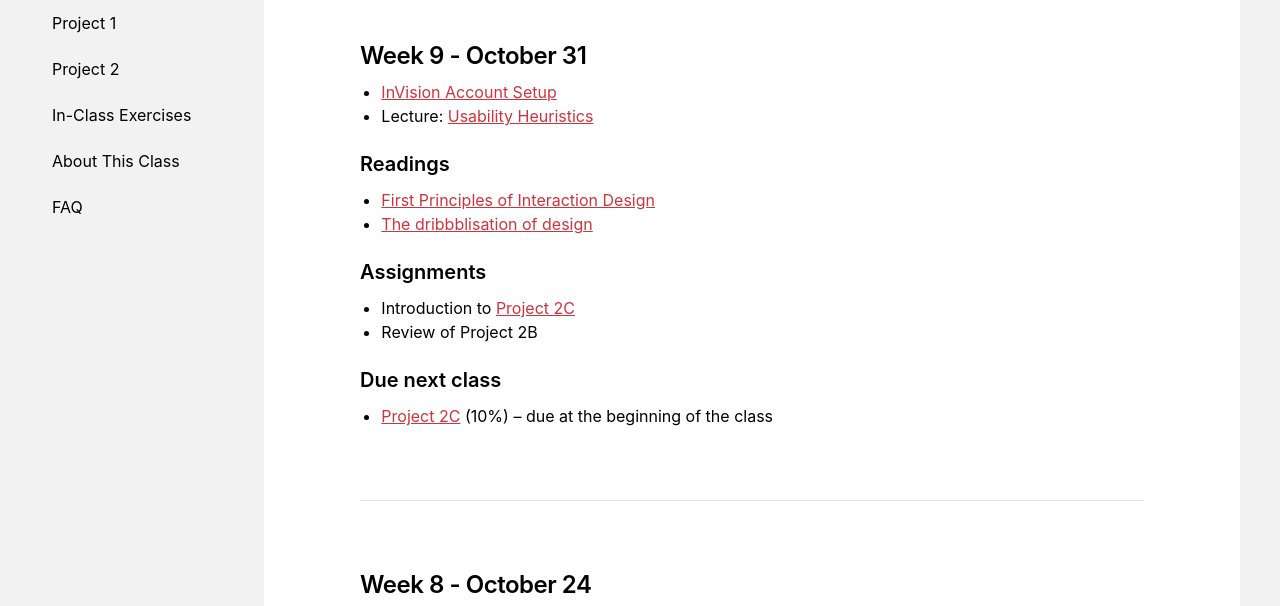
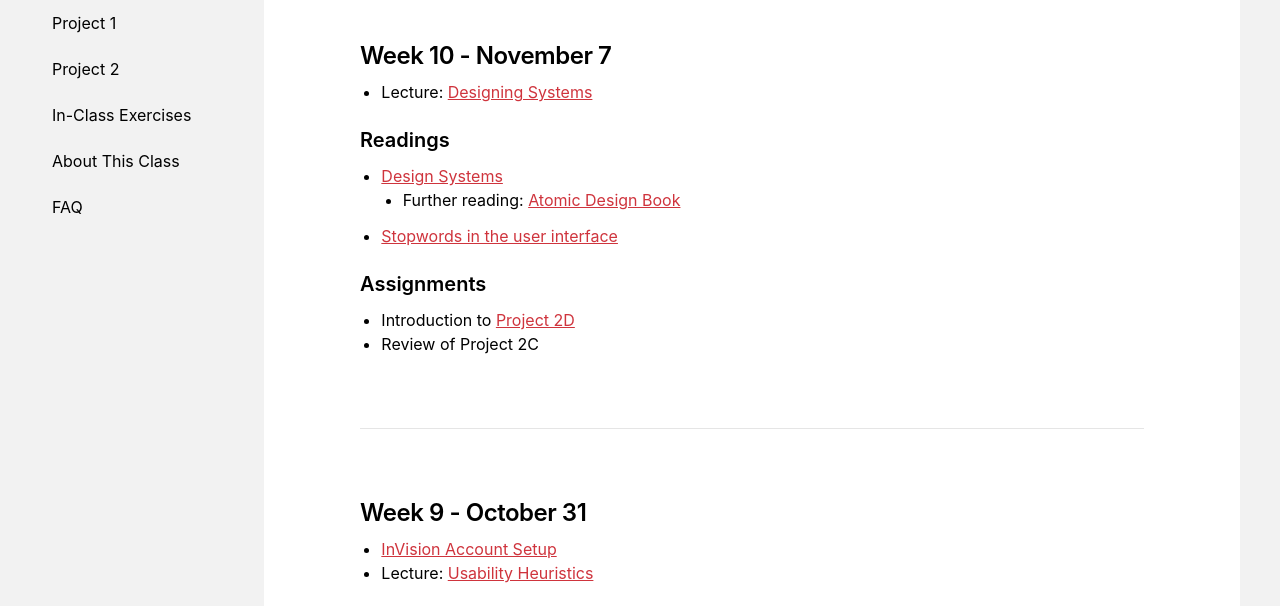
Before and after one commit to yorkdesign/YSDN2005-F19, a plain HTML site: page index.html in a window 1280 px wide. Shown: the part 172-778 px from the top of the page. Drawn offline with Linux system fonts and the light colour scheme.

Commit message:
Added week 10 materials

```diff
--- a/index.html
+++ b/index.html
@@ -29,7 +29,25 @@
 			</header>
 			<main class="c-main-content">
 				<div class="o-box">	<h1>Processes and Workflows: Visual Interaction Design</h1>
-	<h2 id="week-9-october-31">Week 9 - October 31</h2>
+	<h2 id="week-10-november-7">Week 10 - November 7</h2>
+<ul>
+<li>Lecture: <a href="assets/lectures/Designing-Systems.pdf">Designing Systems</a></li>
+</ul>
+<h3 id="readings">Readings</h3>
+<ul>
+<li><a href="https://24ways.org/2012/design-systems/">Design Systems</a><ul>
+<li>Further reading: <a href="http://atomicdesign.bradfrost.com/table-of-contents/">Atomic Design Book</a></li>
+</ul>
+</li>
+<li><a href="https://uxplanet.org/stopwords-in-the-user-interface-ce5268d0530">Stopwords in the user interface</a></li>
+</ul>
+<h3 id="assignments">Assignments</h3>
+<ul>
+<li>Introduction to <a href="projects/project-2/#project-2d">Project 2D</a></li>
+<li>Review of Project 2C</li>
+</ul>
+<hr>
+<h2 id="week-9-october-31">Week 9 - October 31</h2>
 <ul>
 <li><a href="projects/project-2/#invision-account-setup">InVision Account Setup</a></li>
 <li>Lecture: <a href="assets/lectures/Usability-Heuristics.pdf">Usability Heuristics</a></li>
```
Also changed, not shown: projects/project-2/index.html (+13 -1 lines), 1 other file.
